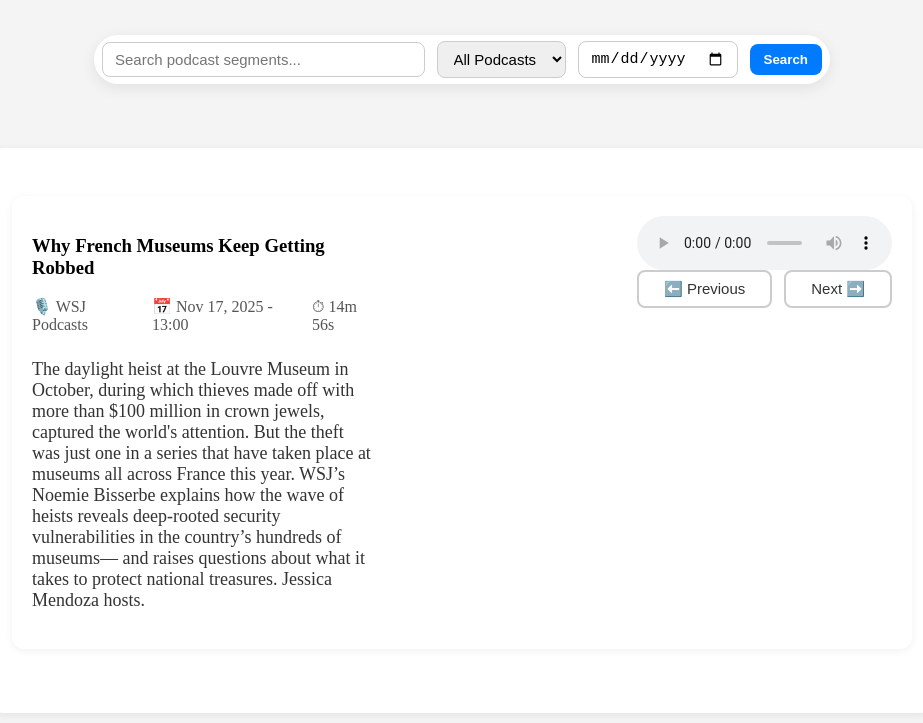
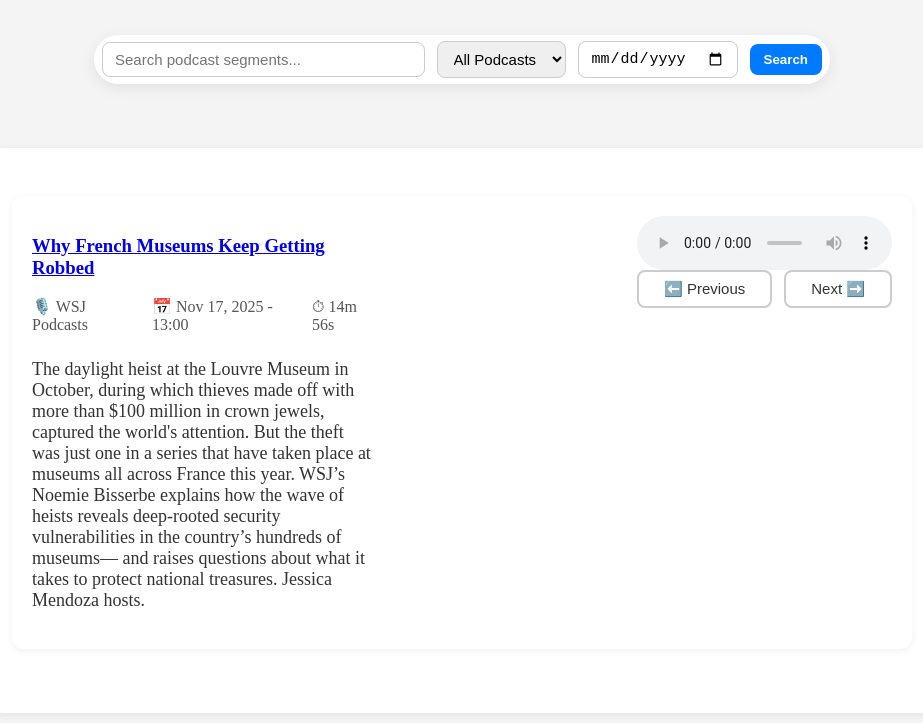
Before and after one commit to Alexa533/DigiClips-podcast-demo, a plain HTML site: page index.html in a window 1280 px wide. Shown: the part 77-800 px from the top of the page, without its empty margins (178-1101 px from the left). Drawn offline with Linux system fonts and the light colour scheme; a script that the page names is missing.

Commit message:
testing result 1st link
Still for the mockup, but provides a good example for what the results will look like later

```diff
--- a/index.html
+++ b/index.html
@@ -215,7 +215,7 @@
 
         <!-- LEFT SIDE -->
         <div class="podcast-left">
-            <h3 class="podcast-title">Why French Museums Keep Getting Robbed</h3>
+            <h3 class="podcast-title"><a href="https://www.wsj.com/podcasts/the-journal/why-french-museums-keep-getting-robbed/e3ff932c-0630-4642-81a1-468646c6e152?mod=audiocenter_search">Why French Museums Keep Getting Robbed</a></h3>
 
             <div class="podcast-info">
                 <span>🎙️ WSJ Podcasts</span>
```
